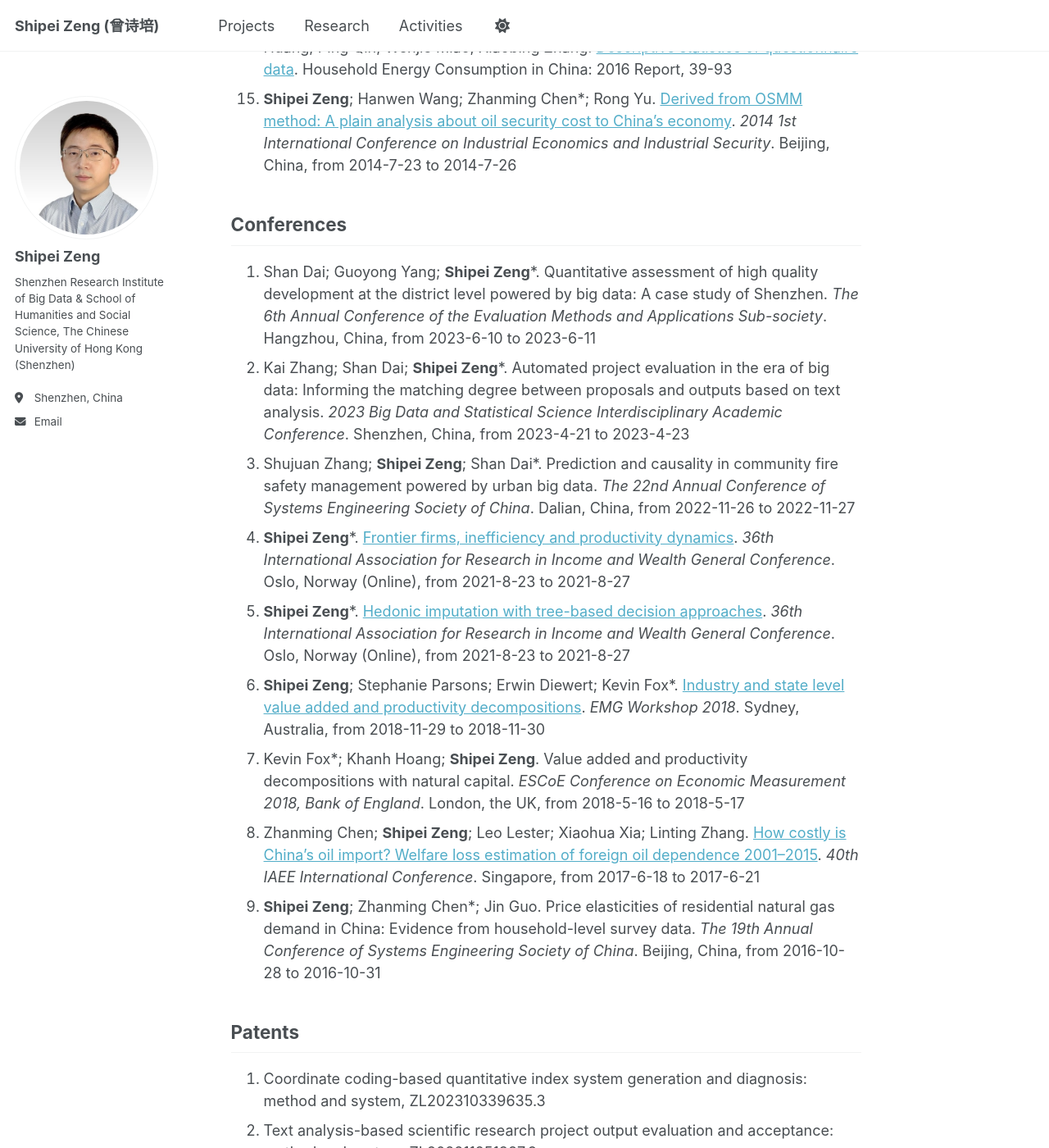
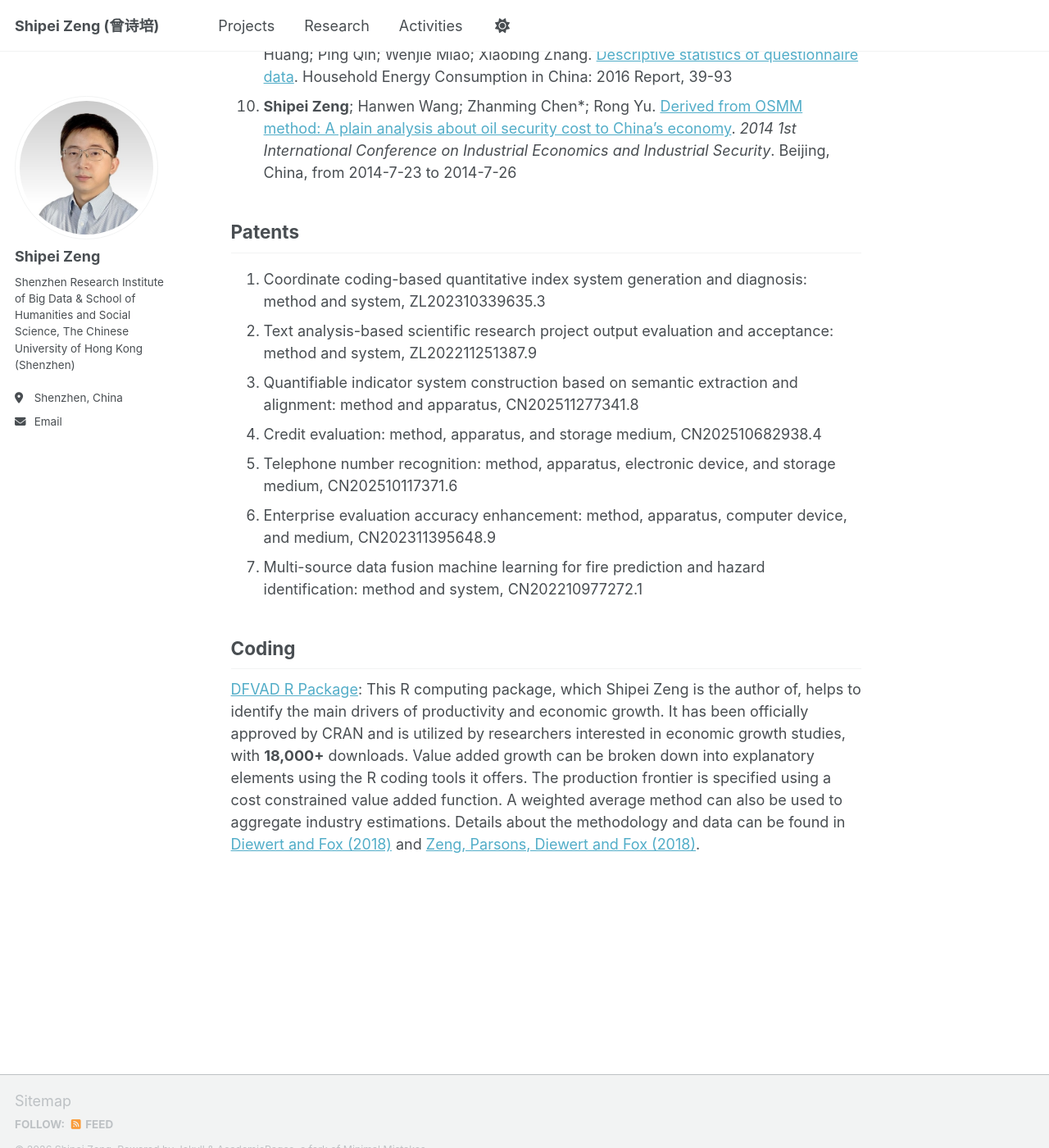
Before and after one commit to shipei-zeng/shipei-zeng.github.io, a Jekyll site: the page built from _pages/research.md, in a window 1280 px wide and 1400 px high, scrolled down 1905 px. Shown: the whole window at 82% size. Built offline with Jekyll 4.4.1, drawn with Linux system fonts in a browser that asks for light colours; a script that is not in the unit is left out.

Commit message:
Update research.md

```diff
--- a/_pages/research.md
+++ b/_pages/research.md
@@ -16,7 +16,7 @@ title: "Research Outcomes"
 1. Shan Dai; Jiayu Zhang; Zhelin Huang; __Shipei Zeng__\*. [Fire prediction and risk identification with interpretable machine learning](https://onlinelibrary.wiley.com/doi/10.1002/for.3266?af=R). _Journal of Forecasting_, 2025, 44(5): 1699--1715 (SSCI)
 1. __Shipei Zeng__; Shan Dai\*. [Synergizing domain knowledge and machine learning: Intelligent early fraud detection enhanced by earnings management analysis](https://onlinelibrary.wiley.com/doi/full/10.1111/irfi.70021). _International Review of Finance_, 2025, 25(2): e70021 (SSCI)
 
-   ### Other Publications
+<h3 style="margin-left: 40px;">Other Publications</h3>
 1. __Shipei Zeng__; Jie Chen\*. [Empowerment of smart governance for local governments in China: Lessons from Shenzhen](https://link.springer.com/article/10.1007/s13132-025-02761-2). _Journal of the Knowledge Economy_ 2025, 17: 6208--6226.
 1. Ximing Zhang; Huan Xu; Qiuling Yu; __Shipei Zeng__; Shan Dai; Haowen Yang; Shuhan Wu\*. [License recommendation for open source projects in the power industry](https://www.sciencedirect.com/science/article/abs/pii/S095058492300246X). _Information and Software Technology_, 2024, 167: 107391 (SCI)
 1. 	__Shipei Zeng__\*. [Hedonic imputation with tree-based decision approaches](https://iariw.org/wp-content/uploads/2021/08/Hedonic_Imputation_Zeng_Paper.pdf). _36th International Association for Research in Income and Wealth General Conference_. Oslo, Norway (Online), from 2021-8-23 to 2021-8-27
@@ -27,18 +27,6 @@ title: "Research Outcomes"
 1. __Shipei Zeng__; Zhanming Chen\*. [Impact of fossil fuel subsidy reform in China: Estimations of household welfare effects based on 2007–2012 data](https://www.tandfonline.com/doi/full/10.1080/20954816.2016.1218669). _Economic and Political Studies_, 2016, 4: 299--318
 1. Chu Wei; Zhanming Chen; __Shipei Zeng__; Xiaohua Xia; Feng Song; Jieqi Wu; Ying Huang; Ping Qin; Wenjie Miao; Xiaobing Zhang. [Descriptive statistics of questionnaire data](https://link.springer.com/content/pdf/10.1007/978-981-13-7523-1_2.pdf). Household Energy Consumption in China: 2016 Report, 39-93
 1. __Shipei Zeng__; Hanwen Wang; Zhanming Chen\*; Rong Yu. [Derived from OSMM method: A plain analysis about oil security cost to China’s economy](https://link.springer.com/chapter/10.1007/978-3-662-44085-8_19). _2014 1st International Conference on Industrial Economics and Industrial Security_. Beijing, China, from 2014-7-23 to 2014-7-26
-
-Conferences
-------
-1. Shan Dai; Guoyong Yang; __Shipei Zeng__\*. Quantitative assessment of high quality development at the district level powered by big data: A case study of Shenzhen. _The 6th Annual Conference of the Evaluation Methods and Applications Sub-society_. Hangzhou, China, from 2023-6-10 to 2023-6-11
-1. Kai Zhang; Shan Dai; __Shipei Zeng__\*. Automated project evaluation in the era of big data: Informing the matching degree between proposals and outputs based on text analysis. _2023 Big Data and Statistical Science Interdisciplinary Academic Conference_. Shenzhen, China, from 2023-4-21 to 2023-4-23
-1. Shujuan Zhang; __Shipei Zeng__; Shan Dai\*. Prediction and causality in community fire safety management powered by urban big data. _The 22nd Annual Conference of Systems Engineering Society of China_. Dalian, China, from 2022-11-26 to 2022-11-27
-1. __Shipei Zeng__\*. [Frontier firms, inefficiency and productivity dynamics](https://iariw.org/wp-content/uploads/2021/08/Firm_Dynamics_Zeng_Paper.pdf). _36th International Association for Research in Income and Wealth General Conference_. Oslo, Norway (Online), from 2021-8-23 to 2021-8-27
-1. __Shipei Zeng__\*. [Hedonic imputation with tree-based decision approaches](https://iariw.org/wp-content/uploads/2021/08/Hedonic_Imputation_Zeng_Paper.pdf). _36th International Association for Research in Income and Wealth General Conference_. Oslo, Norway (Online), from 2021-8-23 to 2021-8-27
-1. __Shipei Zeng__; Stephanie Parsons; Erwin Diewert; Kevin Fox\*. [Industry and state level value added and productivity decompositions](https://conference.unsw.edu.au/content/dam/pdfs/business/caer/research-reports/emg-workshop-2018/emg2018-6_SZeng_EMG-Slides.pdf). _EMG Workshop 2018_. Sydney, Australia, from 2018-11-29 to 2018-11-30
-1. Kevin Fox\*; Khanh Hoang; __Shipei Zeng__. Value added and productivity decompositions with natural capital. _ESCoE Conference on Economic Measurement 2018, Bank of England_. London, the UK, from 2018-5-16 to 2018-5-17
-1. Zhanming Chen; __Shipei Zeng__; Leo Lester; Xiaohua Xia; Linting Zhang. [How costly is China's oil import? Welfare loss estimation of foreign oil dependence 2001–2015](https://www.iaee.org/proceedings/article/14278). _40th IAEE International Conference_. Singapore, from 2017-6-18 to 2017-6-21
-1. __Shipei Zeng__; Zhanming Chen\*; Jin Guo. Price elasticities of residential natural gas demand in China: Evidence from household-level survey data. _The 19th Annual Conference of Systems Engineering Society of China_. Beijing, China, from 2016-10-28 to 2016-10-31
 
 Patents
 ------
```
